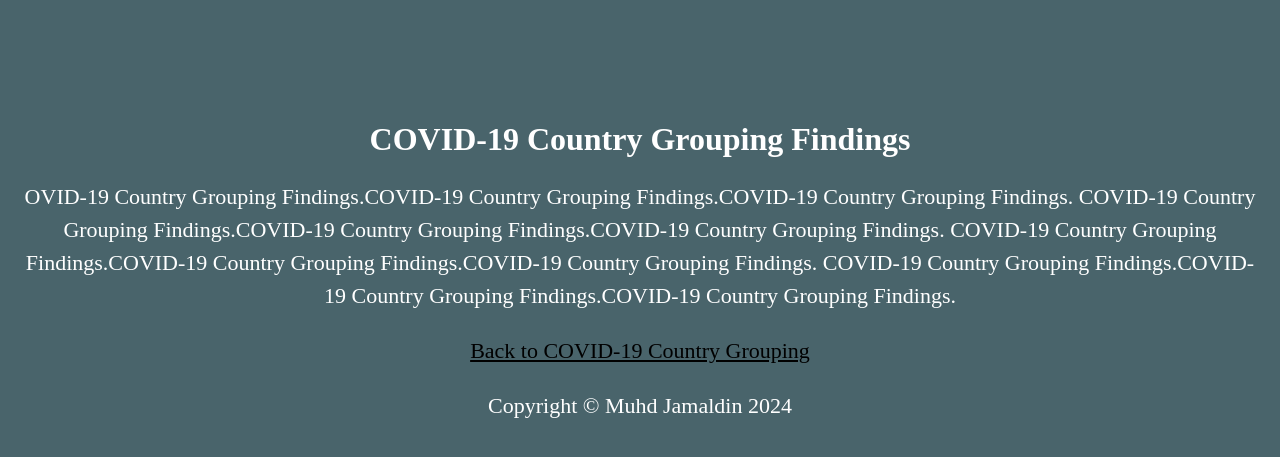
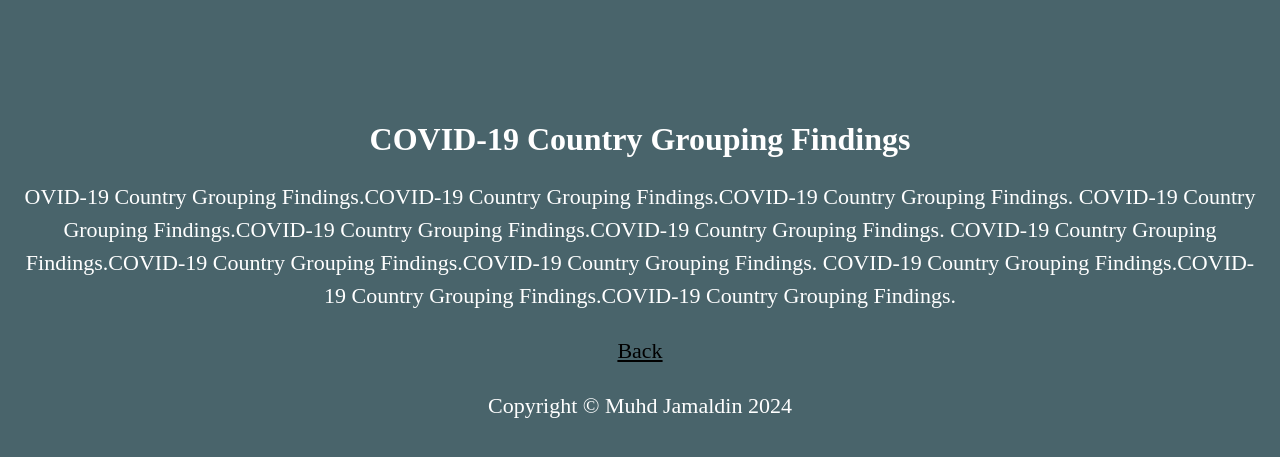
Before and after one commit to Md-Khid/Md-Khid, a Jekyll site: the page findings/1.html, which Jekyll copies as it is, in a window 1280 px wide. Shown: the top 457 px of the page. Built offline with Jekyll 4.4.1, drawn with Linux system fonts in a browser that asks for light colours.

Commit message:
Update 1.html

```diff
--- a/findings/1.html
+++ b/findings/1.html
@@ -65,7 +65,7 @@
     <!-- Back Button -->
     <p style="text-align: center;">
     <a href="javascript:history.back()" class="btn btn-default btn-lg" style="color: black; border-color: black;">
-        Back to COVID-19 Country Grouping
+        Back
     </a>
 </p>
 </div>
```
